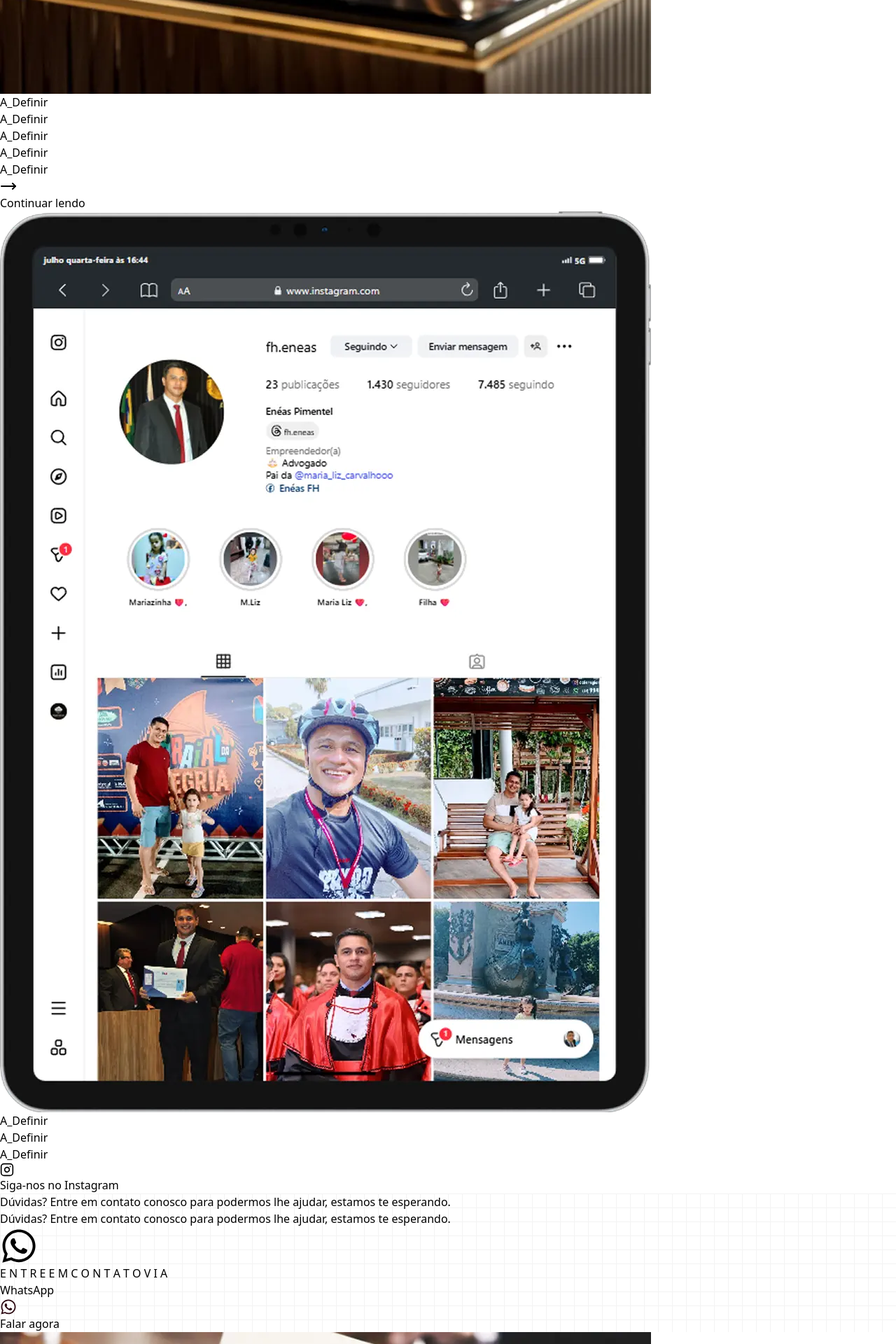
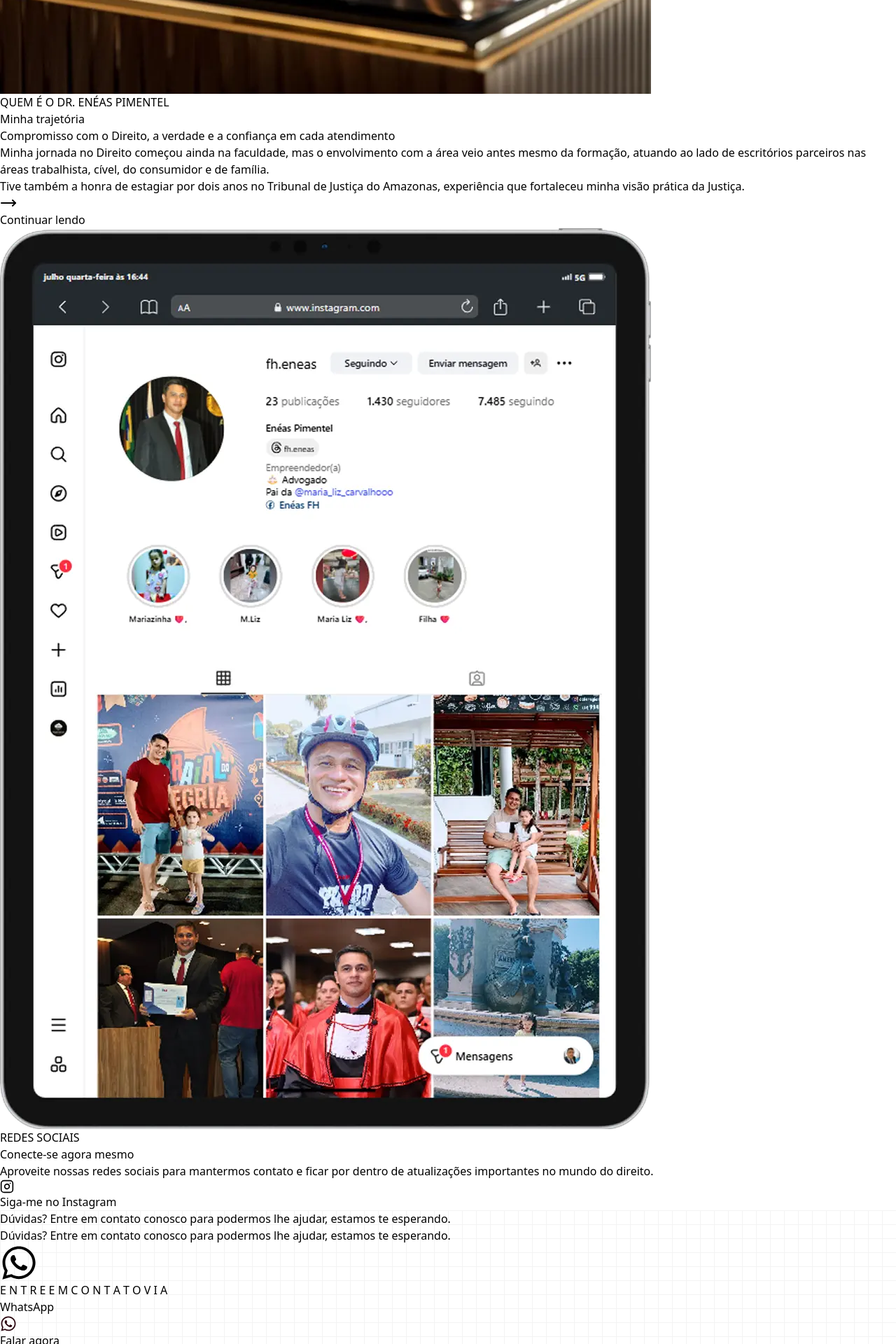
Before and after one commit to Paper-Street-Softwares/Dev-Template, a React (Vite) app: page / in a window 1280 px wide. Shown: the part 1640-3560 px from the top of the page at 70% size. Built offline with nearby package versions, Linux system fonts and the light colour scheme; a web font is replaced by a local one.

Commit message:
fix: About e AboutInstagram

```diff
--- a/src/content/content.jsx
+++ b/src/content/content.jsx
@@ -397,33 +397,57 @@ const content = {
         img: aboutImg1,
         alt: "Imagem profissional de escritório/advogado(a)",
       },
-      miniTag: "A_Definir",
-      title: "A_Definir",
-      subtitle: "A_Definir",
-      labelInstagram: "Siga-nos no Instagram",
-      labelFacebook: "Siga-nos no Facebook",
-      labelLinkedin: "Siga-nos no LinkedIn",
-      labelX: "Siga-nos no X",
+      miniTag: "QUEM É O DR. ENÉAS PIMENTEL",
+      title: "Minha trajetória",
+      subtitle:
+        "Compromisso com o Direito, a verdade e a confiança em cada atendimento",
+      labelInstagram: "Siga-me no Instagram",
+      labelFacebook: "Siga-me no Facebook",
+      labelLinkedin: "Siga-me no LinkedIn",
+      labelX: "Siga-me no X",
       paragraph: (
         <div>
-          A_Definir
+          Minha jornada no Direito começou ainda na faculdade, mas o
+          envolvimento com a área veio antes mesmo da formação, atuando ao lado
+          de escritórios parceiros nas áreas trabalhista, cível, do consumidor e
+          de família.
           <br />
-          A_Definir
+          Tive também a honra de estagiar por dois anos no Tribunal de Justiça
+          do Amazonas, experiência que fortaleceu minha visão prática da
+          Justiça.
         </div>
       ),
       buttonModalLabelAbout: "Continuar lendo",
       modal: (
         <p>
-          A_Definir
+          Minha jornada no Direito começou ainda na faculdade, mas o
+          envolvimento com a área veio antes mesmo da formação, atuando ao lado
+          de escritórios parceiros nas áreas trabalhista, cível, do consumidor e
+          de família.
           <br />
           <br />
-          A_Definir
+          Tive também a honra de estagiar por dois anos no Tribunal de Justiça
+          do Amazonas, experiência que fortaleceu minha visão prática da
+          Justiça.
           <br />
           <br />
-          A_Definir
+          Ao longo dessa trajetória, entendi que a relação entre advogado e
+          cliente precisa ser construída com confiança e clareza. Cada caso é
+          tratado de forma personalizada, respeitando a singularidade de quem
+          busca nosso auxílio.
           <br />
           <br />
-          A_Definir
+          Nosso compromisso é entregar um atendimento transparente, técnico e
+          eficiente.
+          <br />
+          <br />
+          Muitos chegam até nós após esgotar outras alternativas. Por isso,
+          encaramos cada causa com responsabilidade e empatia.
+          <br />
+          <br />
+          Com estudo profundo e abordagem humanizada, buscamos a melhor solução
+          jurídica para restaurar direitos e trazer tranquilidade a quem nos
+          procura.
           <br />
           <br />
         </p>
@@ -437,14 +461,15 @@ const content = {
           imgSocial: aboutInstagram,
           alt: `Foto do Instagram do ${infos.name}`,
         },
-        miniTag: "A_Definir",
-        title: "A_Definir",
-        subtitle: "A_Definir",
+        miniTag: "REDES SOCIAIS",
+        title: "Conecte-se agora mesmo",
+        subtitle:
+          "Aproveite nossas redes sociais para mantermos contato e ficar por dentro de atualizações importantes no mundo do direito.",
         paragraph: <p></p>,
-        labelInstagram: "Siga-nos no Instagram",
-        labelFacebook: "Siga-nos no Facebook",
-        labelLinkedin: "Siga-nos no LinkedIn",
-        labelX: "Siga-nos no X",
+        labelInstagram: "Siga-me no Instagram",
+        labelFacebook: "Siga-me no Facebook",
+        labelLinkedin: "Siga-me no LinkedIn",
+        labelX: "Siga-me no X",
       },
     },
     cta: {
```
